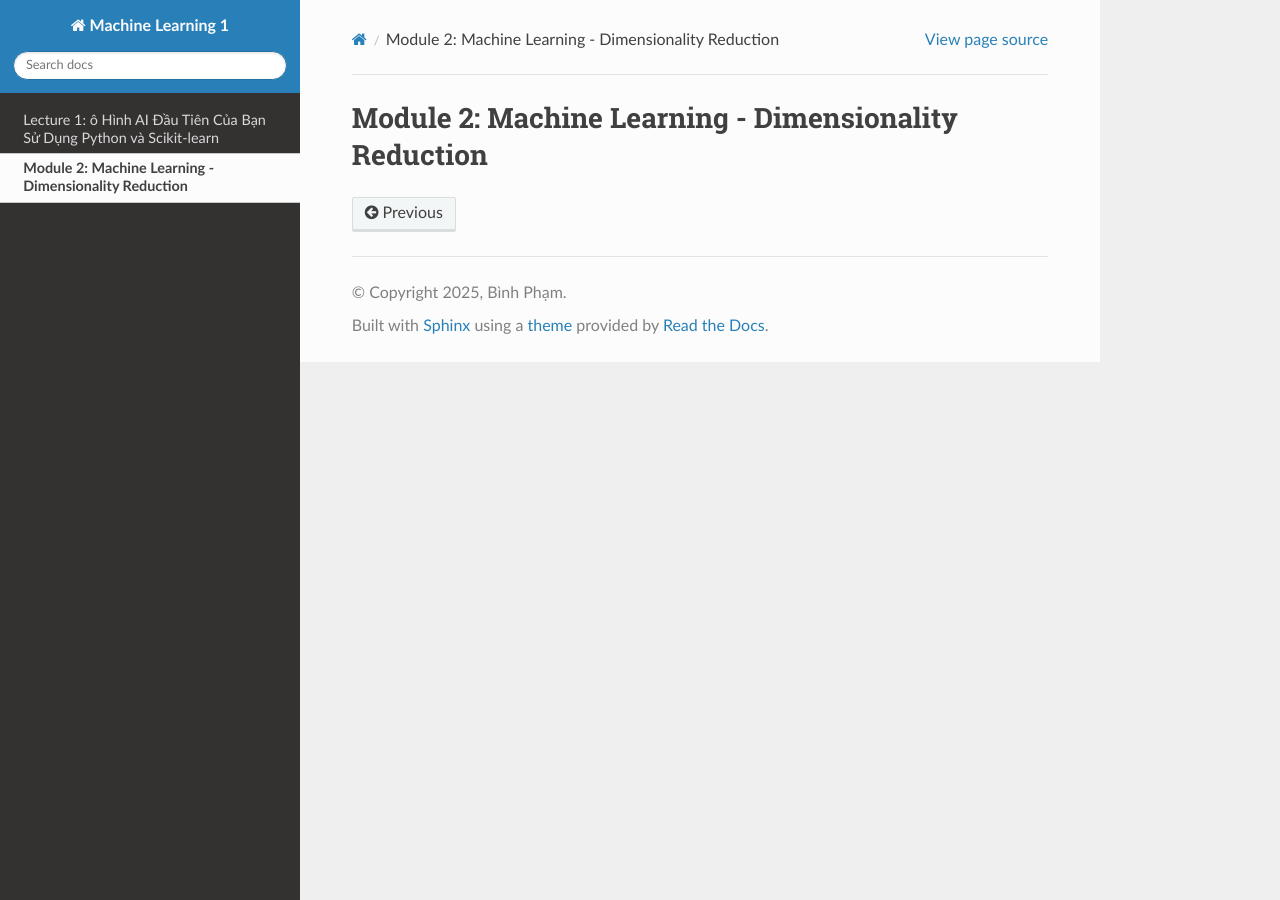
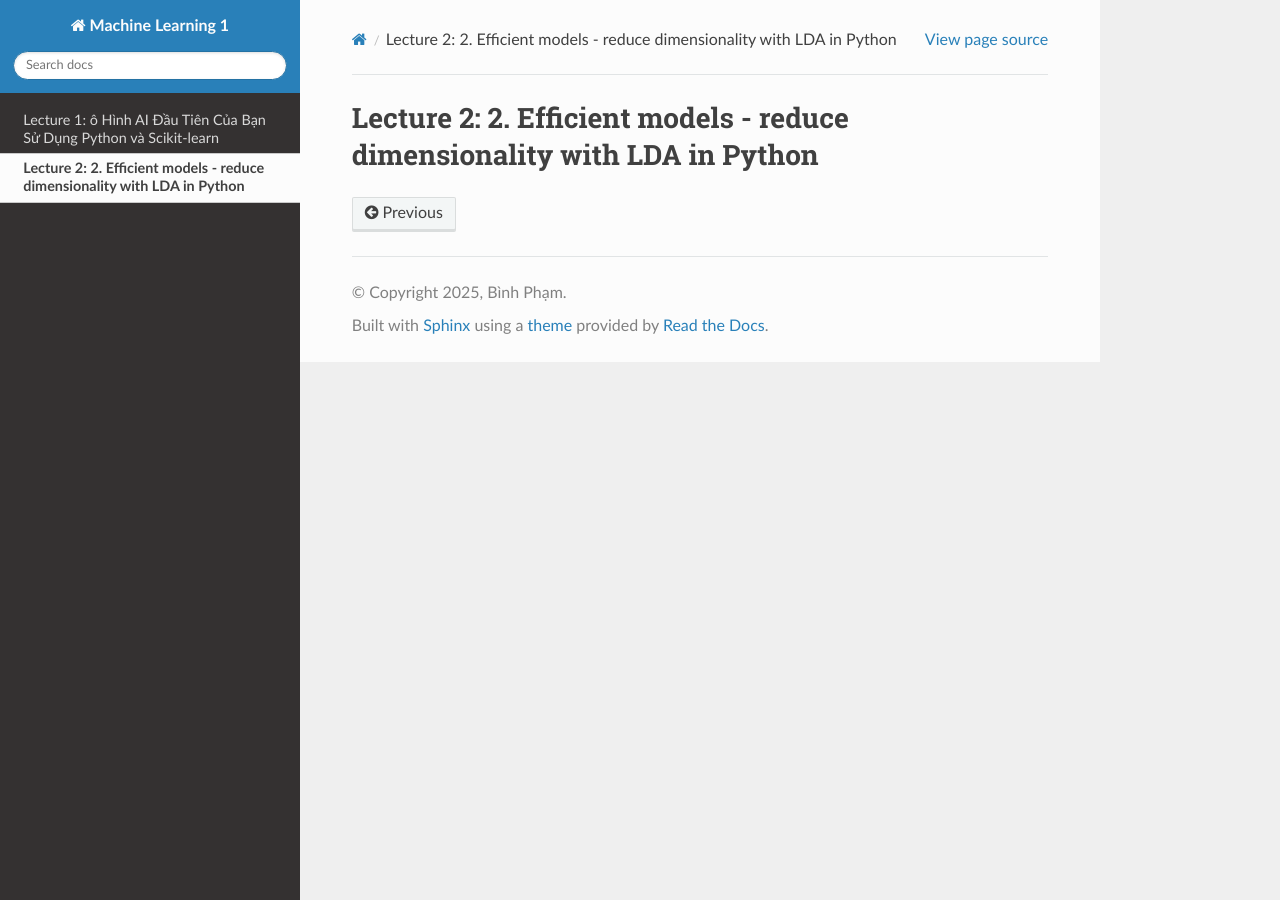
Before and after one commit to phambinh0826/ML1, a Sphinx documentation site: the page built from docs/source/chapter_2/index.rst, in a window 1280 px wide. Built offline with Sphinx 7.4.7 and the Read the Docs theme 3.1.0, drawn with Linux system fonts in a browser that asks for light colours; pages that are not in the unit, such as notebooks, are missing from menus.

Commit message:
Update index.rst

```diff
--- a/docs/source/chapter_2/index.rst
+++ b/docs/source/chapter_2/index.rst
@@ -1,9 +1,9 @@
-Module 2: Machine Learning - Dimensionality Reduction
+Lecture 2: 2. Efficient models - reduce dimensionality with LDA in Python
 ====================
 
 .. toctree::
    :maxdepth: 1
 
-   lesson_1
+   2. Efficient models - reduce dimensionality with LDA in Python.jpynb
    lesson_2
    lesson_3
```
